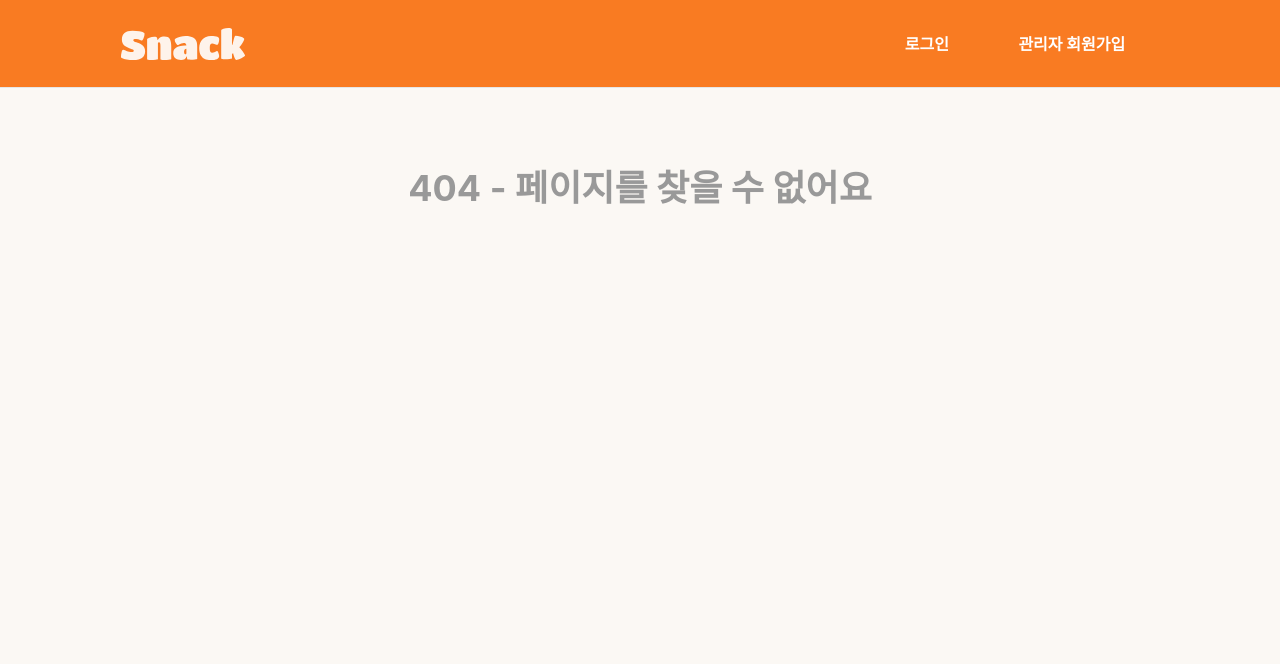
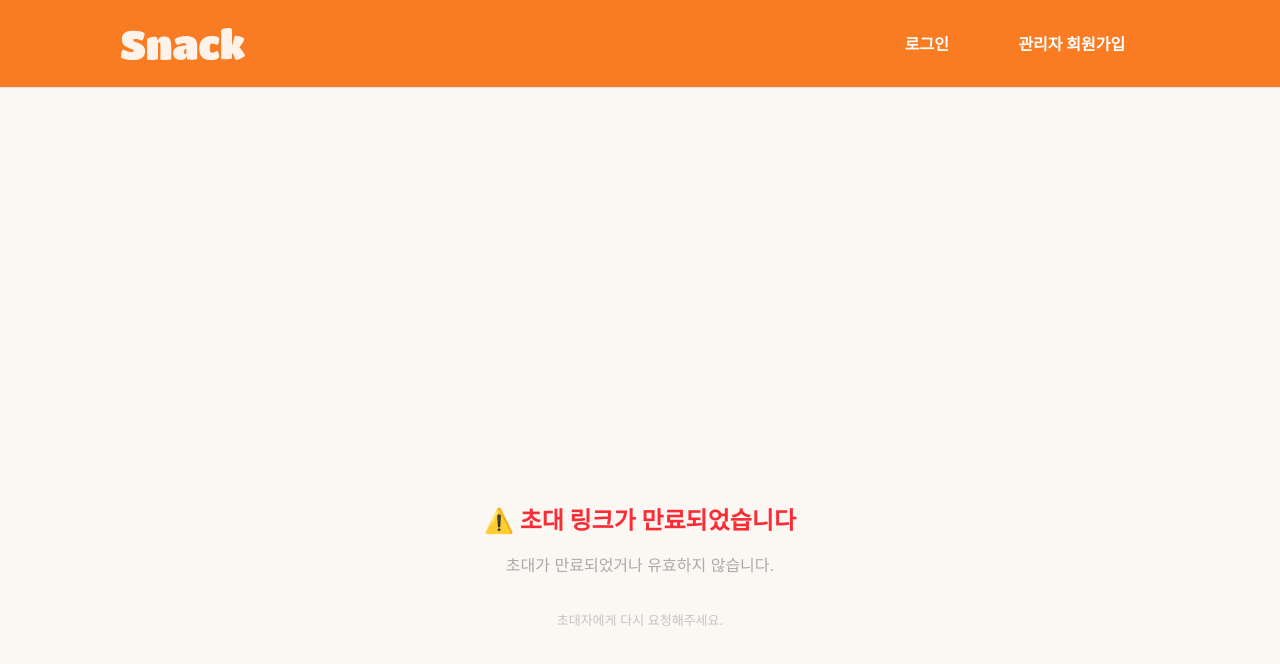
Before and after one commit to snack-25/front, a Next.js app: page /auth/signup/expired in a window 1280 px wide. Before the commit this address had no page. Shown: the top 664 px of the page. Built offline with nearby package versions, Linux system fonts and the light colour scheme.

Commit message:
🐛 fix: 회원 초대 관련 api 에러 처리 정비, 초대토큰 만료 체크 및 만료페이지 추가, 유저 삭제시 초대 상태 EXPIRED로 변경, 초대링크 재 사용 체크.

```diff
--- a/src/app/auth/api.tsx
+++ b/src/app/auth/api.tsx
@@ -78,12 +78,23 @@ export async function invitationCodeApi(params: {
         credentials: 'include',
       },
     );
+
     const data = await res.json();
-    // token을 URL 쿼리 파라미터에 포함하여 요청 (혹은 body에 함께 보내도 됨)
+
+    if (!res.ok) {
+      // ✅ 401, 403 등 HTTP 에러 상태면 강제로 throw
+      throw {
+        status: res.status,
+        response: {
+          data,
+        },
+      };
+    }
+
     return { status: res.status, data };
   } catch (error) {
     console.error('초대 코드 정보 요청 에러:', error);
-    return { status: 500, message: '서버 오류 발생' };
+    throw error; // ❗ 이걸 던져야 호출한 곳의 .catch()에서 잡힘
   }
 }
 
--- a/src/app/auth/signup/Invitation.tsx
+++ b/src/app/auth/signup/Invitation.tsx
@@ -125,6 +125,9 @@ export function InvitationUser() {
 
     invitationCodeApi({ token: tokenFromUrl })
       .then((res) => {
+        if (!res.data || !res.data.data) {
+          throw new Error('초대 데이터가 없습니다.');
+        }
         const data = res.data;
         const { email, name, companyName, role } = data.data;
 
@@ -143,7 +146,25 @@ export function InvitationUser() {
           });
         }
       })
-      .catch((err) => console.error(err.msg));
+      .catch((err: any) => {
+        // 👇 사용자에게 보이지 않아야 할 예외 메시지 처리
+        const raw = err?.response?.data?.message || err?.message || '';
+        const isUnauthorized = raw.includes('UnauthorizedException');
+
+        const message = isUnauthorized
+          ? '초대 토큰이 만료되었습니다.'
+          : raw || '초대 정보 조회에 실패했습니다.';
+
+        showCustomToast({
+          label: message,
+          variant: 'error',
+        });
+
+        // ✅ 만료 페이지로 이동 (경로 변경)
+        router.replace(
+          `/auth/signup/expired?message=${encodeURIComponent(message)}`,
+        );
+      });
   }, [tokenFromUrl]);
 
   const isFormValid =
--- /dev/null
+++ b/src/app/auth/signup/expired/page.tsx
@@ -0,0 +1,22 @@
+'use client';
+
+import { useSearchParams } from 'next/navigation';
+
+export default function InviteExpiredPage() {
+  const searchParams = useSearchParams();
+  const message = searchParams.get('message');
+
+  return (
+    <div className='flex flex-col items-center justify-center h-screen text-center gap-4'>
+      <h1 className='text-2xl font-bold text-red-500'>
+        ⚠️ 초대 링크가 만료되었습니다
+      </h1>
+      <p className='text-gray-500'>
+        {message ?? '초대가 만료되었거나 유효하지 않습니다.'}
+      </p>
+      <p className='mt-4 text-sm text-gray-400'>
+        초대자에게 다시 요청해주세요.
+      </p>
+    </div>
+  );
+}
```
